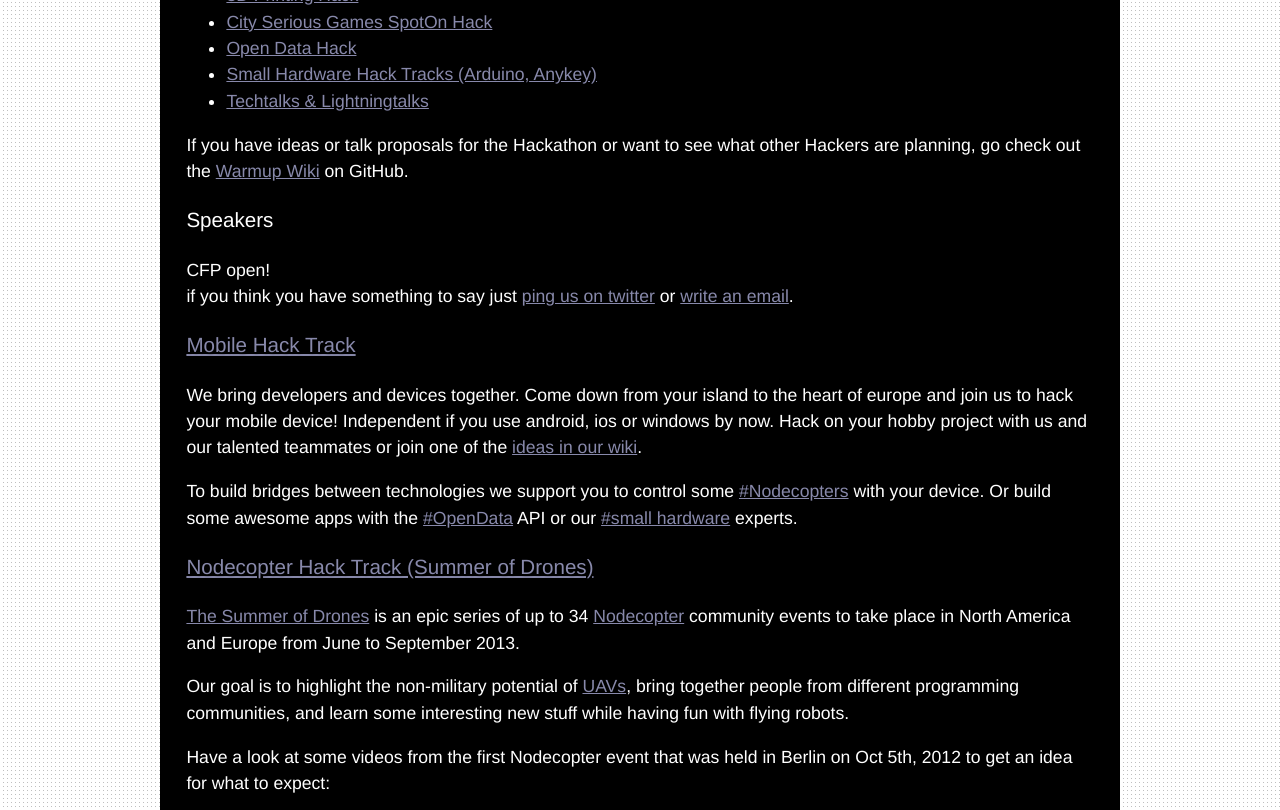
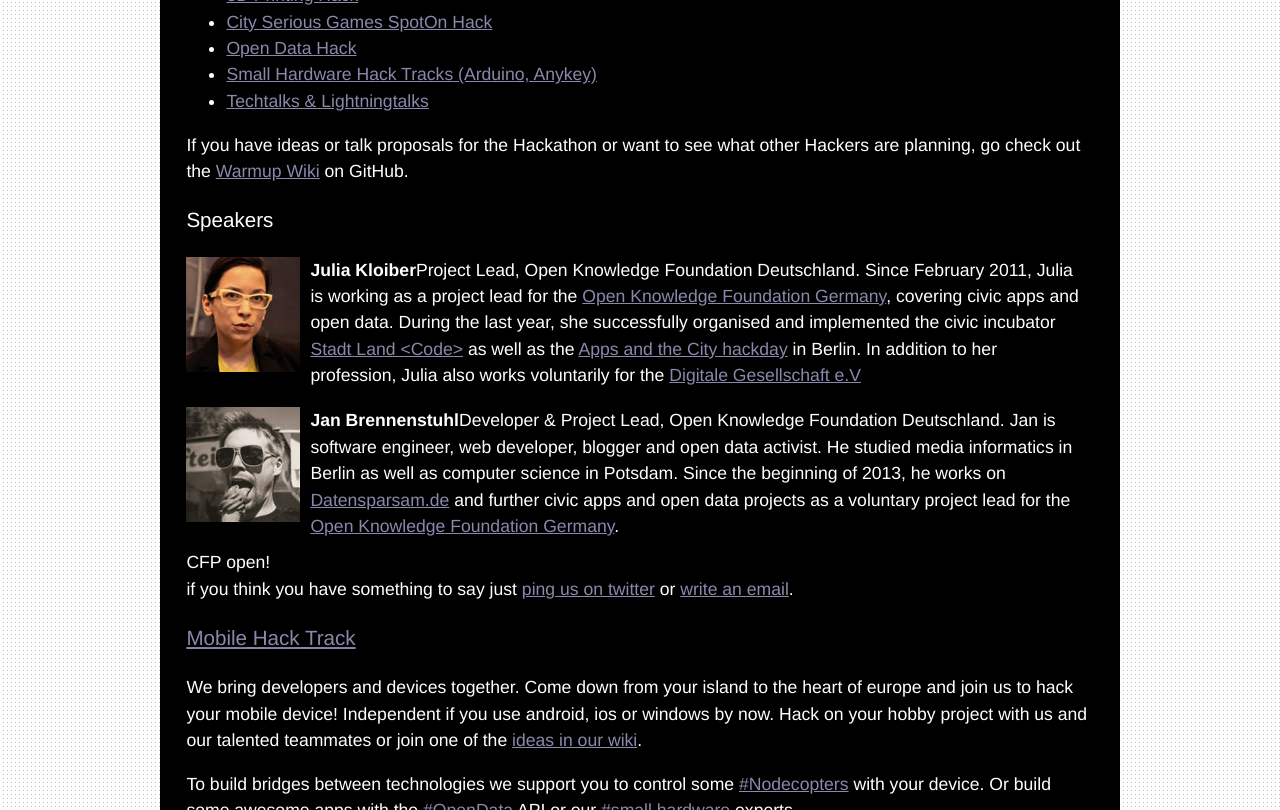
Before and after one commit to InteractiveCologne/interactivecologne.github.com, a Jekyll site: the page built from hack-n-tech.html, in a window 1280 px wide and 900 px high, scrolled down 1169 px, cut to the strip 0-810 px from the top of the window. Built offline with Jekyll 4.4.1, drawn with Linux system fonts in a browser that asks for light colours.

Commit message:
added julia and jan as speaker

```diff
--- a/hack-n-tech.html
+++ b/hack-n-tech.html
@@ -31,6 +31,12 @@
 				<p>If you have ideas or talk proposals for the Hackathon or want to see what other Hackers are planning, go check out the <a href="https://github.com/InteractiveCologne/warmup/wiki">Warmup Wiki</a> on GitHub.</p>
 
 				<h3>Speakers</h3>
+				<p class="speaker">
+					<img class="speaker" src="assets/images/speaker/julia_kloiber.jpg" alt="Julia Kloiber"/> <strong>Julia Kloiber</strong>Project Lead, Open Knowledge Foundation Deutschland. Since February 2011, Julia is working as a project lead for the <a href="http://okfn.de/">Open Knowledge Foundation Germany</a>, covering civic apps and open data. During the last year, she successfully organised and implemented the civic incubator <a href="http://stadtlandcode.de/">Stadt Land &#60;Code&#62;</a> as well as the <a href="http://berlin.appsandthecity.net/">Apps and the City hackday</a> in Berlin. In addition to her profession, Julia also works voluntarily for the <a href="https://digitalegesellschaft.de/">Digitale Gesellschaft e.V</a>
+				</p>
+				<p class="speaker">
+					<img class="speaker" src="assets/images/speaker/jan_brennenstuhl.jpg" alt="Jan Brennenstuhl"/> <strong>Jan Brennenstuhl</strong>Developer & Project Lead, Open Knowledge Foundation Deutschland. Jan is software engineer, web developer, blogger and open data activist. He studied media informatics in Berlin as well as computer science in Potsdam. Since the beginning of 2013, he works on <a href="Datensparsam.de">Datensparsam.de</a> and further civic apps and open data projects as a voluntary project lead for the <a href="http://okfn.de/">Open Knowledge Foundation Germany</a>.
+				</p>
 				<p>CFP open!<br/>
 				if you think you have something to say just <a href="http://twitter.com/interactive_cgn">ping us on twitter</a> or <a href="mailto:jan@railslove.com">write an email</a>.</p>
 
```
Also changed, not shown: assets/images/speaker/jan_brennenstuhl.jpg (added), assets/images/speaker/julia_kloiber.jpg (added).
